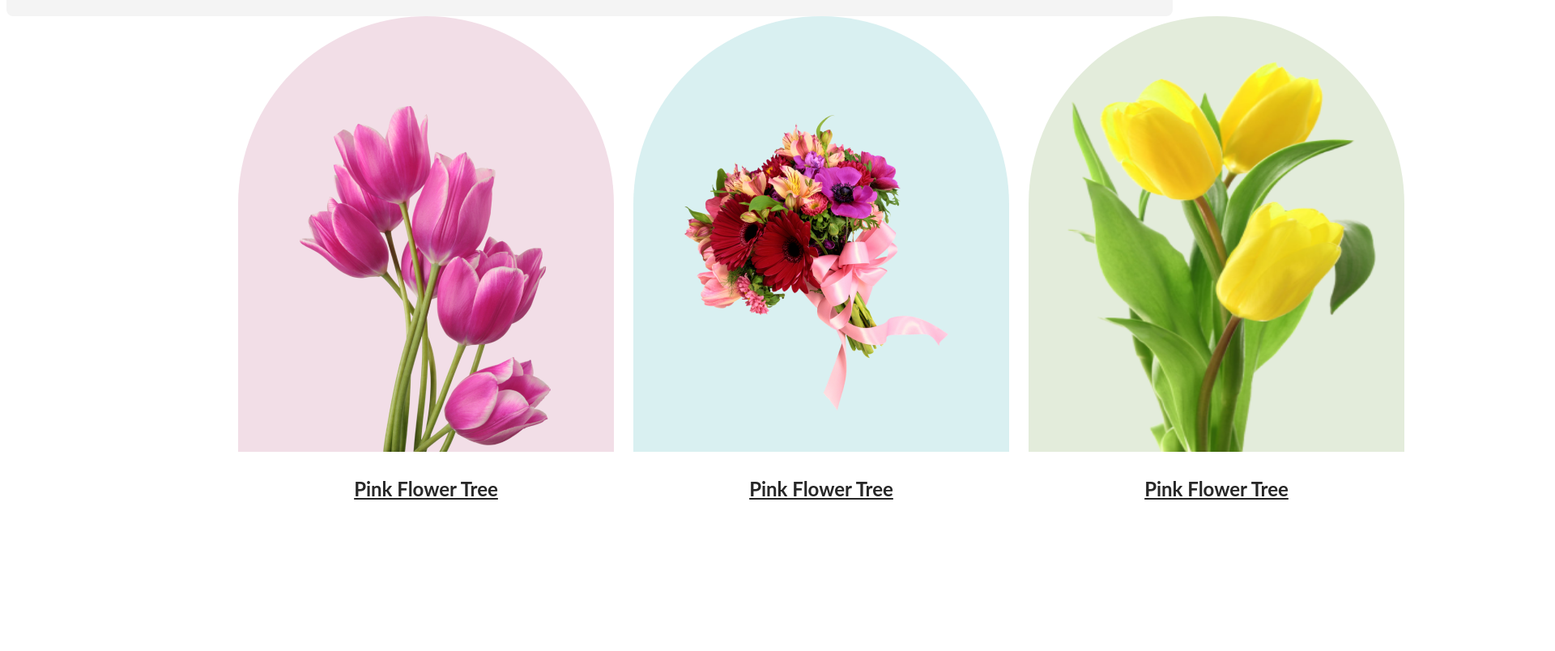
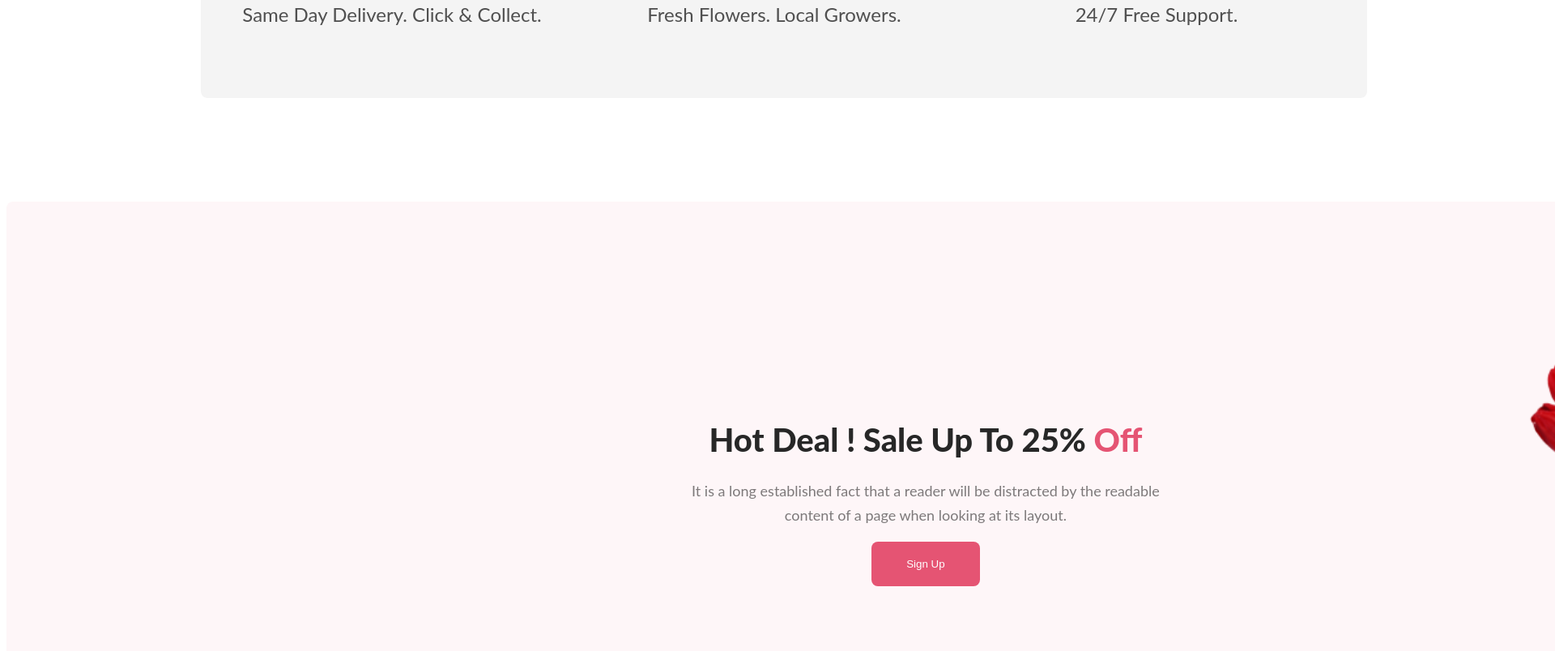
Before and after one commit to marufa12345/Assignment-1, a plain HTML site: page index.html in a window 1280 px wide. Shown: the part 2704-3508 px from the top of the page at 81% size, 1920 px wide, since content can reach past the window. Drawn offline with Linux system fonts and the light colour scheme.

Commit message:
main section done

```diff
--- a/index.html
+++ b/index.html
@@ -22,7 +22,28 @@
                   <p class="section-paragraph">It is a long established fact that a reader will be distracted by the readable
                   <br> content of a page when looking at its layout.</p>
             </div>
-            <div class="section-part-2">
+<!-- pink-flower-tree -->
+   <div class="section-part-3">
+      <div class="section-part3-div1">
+         <img src="images/Flower Asset/pngwing 6.png" alt="" class="section-part3-img1">
+         <p class="section-part3-imgtitle">Pink Flower Tree</p>
+      </div>
+
+      <div class="section-part3-div2">
+         <img src="images/Flower Asset/pngwing 5.png" alt="" class="section-part3-img2">
+         <p class="section-part3-imgtitle">Pink Flower Tree</p>
+      </div>
+
+      <div class="section-part3-div3">
+
+         <img src="images/Flower Asset/pngwing 7.png" alt="" class="section-part3-img3">
+         <p class="section-part3-imgtitle">
+               Pink Flower Tree
+            </p>
+      </div>
+</div>
+<!-- delivery and support -->
+      <div class="section-part-2">
 
                 <div class="section-part2-div1">
                   <img src="images/Flower Asset/Group 57.png" alt="" class="section-part2-img1">
@@ -39,32 +60,22 @@
                   <p class="section-part2-info">24/7 Free Support.</p>
                 </div>
 
-            </div>
+      </div>
+</section>
+<!-- discount deal -->
+<section class="discount-banner" >
+    <div class="discount-whole">
+      <h3 class="discount-title">Hot Deal ! Sale Up To 25% <span id="off-style">Off</span></h3>
+      <p class="discount-details">It is a long established fact that a reader will be distracted by the readable<br>content of a page when looking at its layout.</p>
+      <button class="primary-button">Sign Up</button>
+    </div>
+
+    <img src="images/Flower Asset/pngwing 8.png" alt="" class="discount-img">
+</section>
 
 
-            <div class="section-part-3">
-               <div class="section-part3-div1">
-                  <img src="images/Flower Asset/pngwing 6.png" alt="" class="section-part3-img1">
-                  <p class="section-part3-imgtitle">Pink Flower Tree</p>
-               </div>
-
-               <div class="section-part3-div2">
-                  <img src="images/Flower Asset/pngwing 5.png" alt="" class="section-part3-img2">
-                  <p class="section-part3-imgtitle">Pink Flower Tree</p>
-               </div>
-
-               <div class="section-part3-div3">
-
-                  <img src="images/Flower Asset/pngwing 7.png" alt="" class="section-part3-img3">
-                  <p class="section-part3-imgtitle">
-                        Pink Flower Tree
-                  </p>
-
-                </div>
 
 
-            </div>
-     </section>
 
      <section>
    <div class="section-part-4">
--- a/styles/styles.css
+++ b/styles/styles.css
@@ -7,7 +7,6 @@ header {
       display: flex;
       justify-content: space-between;
       padding: 0 230px;
-      margin: 0;
 
 }
 
@@ -63,6 +62,7 @@ header {
       margin-bottom: 24px;
       margin-left: 764px;
       margin-right: 764px;
+
 }
 
 .section-paragraph {
@@ -77,8 +77,6 @@ header {
 
 .section-part-1 {
       margin-top: 150px;
-      margin-bottom: 700px;
-
 }
 
 .section-part-2 {
@@ -89,7 +87,8 @@ header {
       background: rgba(39, 39, 39, 0.05);
       /* margin-left: 410px; */
       /* margin-right: 410px; */
-      margin: auto;
+      margin: 128px 240px;
+
 }
 
 .section-part-2>div {
@@ -125,11 +124,10 @@ body {
       text-align: center;
       margin-left: 286px;
       margin-right: 198px;
+      margin-top: 48px;
 }
 
 .section-part3-img1 {
-      width: 464px;
-      height: 538px;
       flex-shrink: 0;
       border-radius: 300px 300px 0px 0px;
       background: rgba(167, 33, 98, 0.15);
@@ -204,12 +202,70 @@ body {
       margin-bottom: 0px;
 }
 
+/* section-part5-styles */
 .section-part5-images {
       width: 342px;
       height: 396px;
       flex-shrink: 0;
       margin: 30px 240px 0px 240px;
       display: flex;
-      margin-right: 25px;
+      background: #FFF;
 
 }
+
+.section-part5-images>img {
+      padding-right: 25px;
+}
+
+.discount-banner {
+      display: flex;
+      text-align: center;
+      height: 620px;
+      border-radius: 8px;
+      background: rgba(229, 84, 115, 0.05);
+      margin: 0;
+      padding-top: 100px;
+      padding-left: 423px;
+      padding-right: 429px;
+      justify-content: space-between;
+      width: 1920px;
+
+}
+
+.discount-whole {
+      margin: 130px 215px 342px 423px;
+}
+
+.discount-title {
+      color: #272727;
+      font-family: Lato;
+      font-size: 40px;
+      font-weight: 800;
+      line-height: normal;
+      margin-bottom: 24px;
+}
+
+#off-style {
+      color: #E55473;
+      font-family: Lato;
+      font-size: 40px;
+      font-style: normal;
+      font-weight: 800;
+      line-height: normal;
+}
+
+.discount-details {
+      color: rgba(39, 39, 39, 0.60);
+      text-align: center;
+      font-family: Lato;
+      font-size: 18px;
+      font-style: normal;
+      font-weight: 400;
+      line-height: 30px;
+}
+.section-banner > img{
+      margin-right: 429px;
+}
+body{
+      max-width: 1920px;
+}
```
